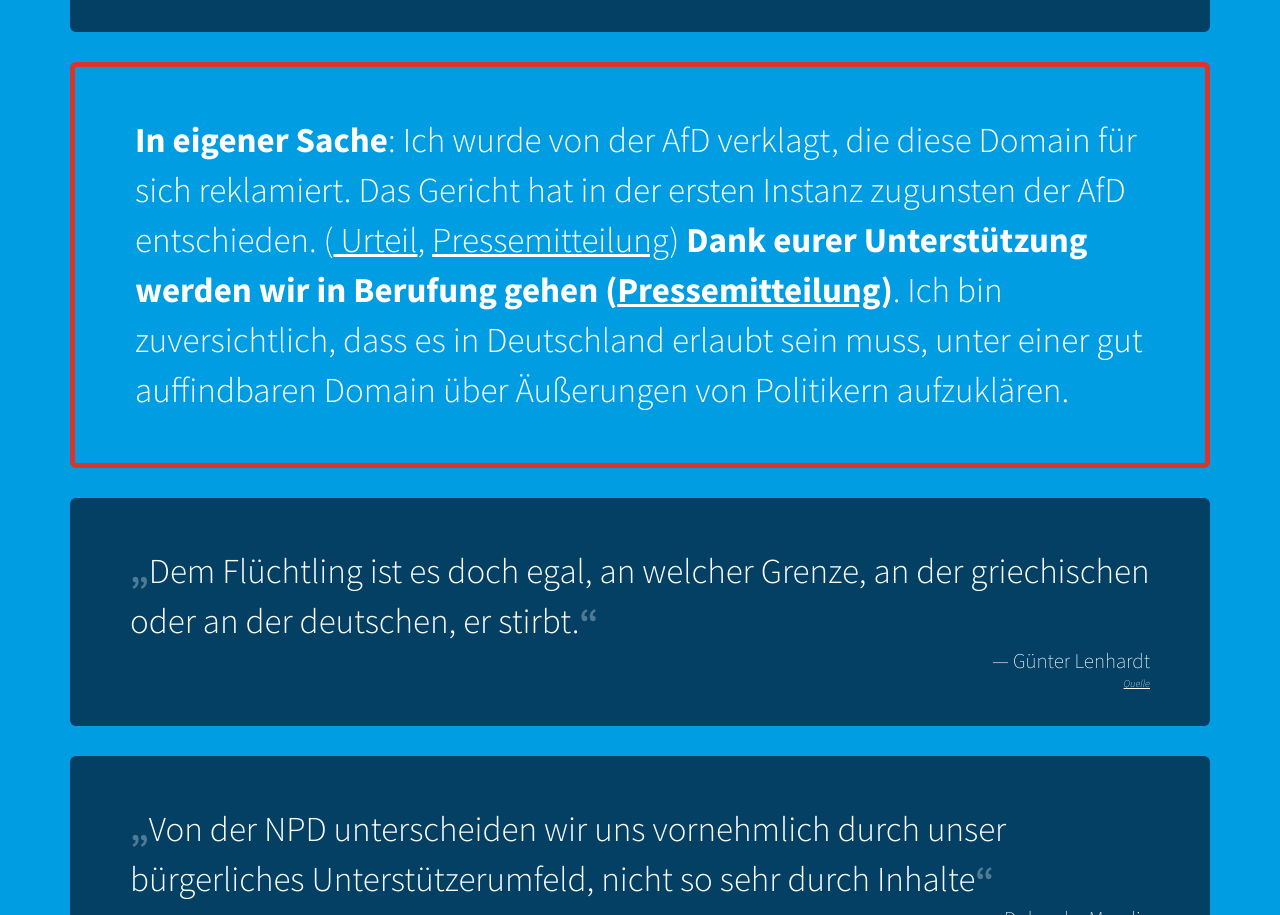
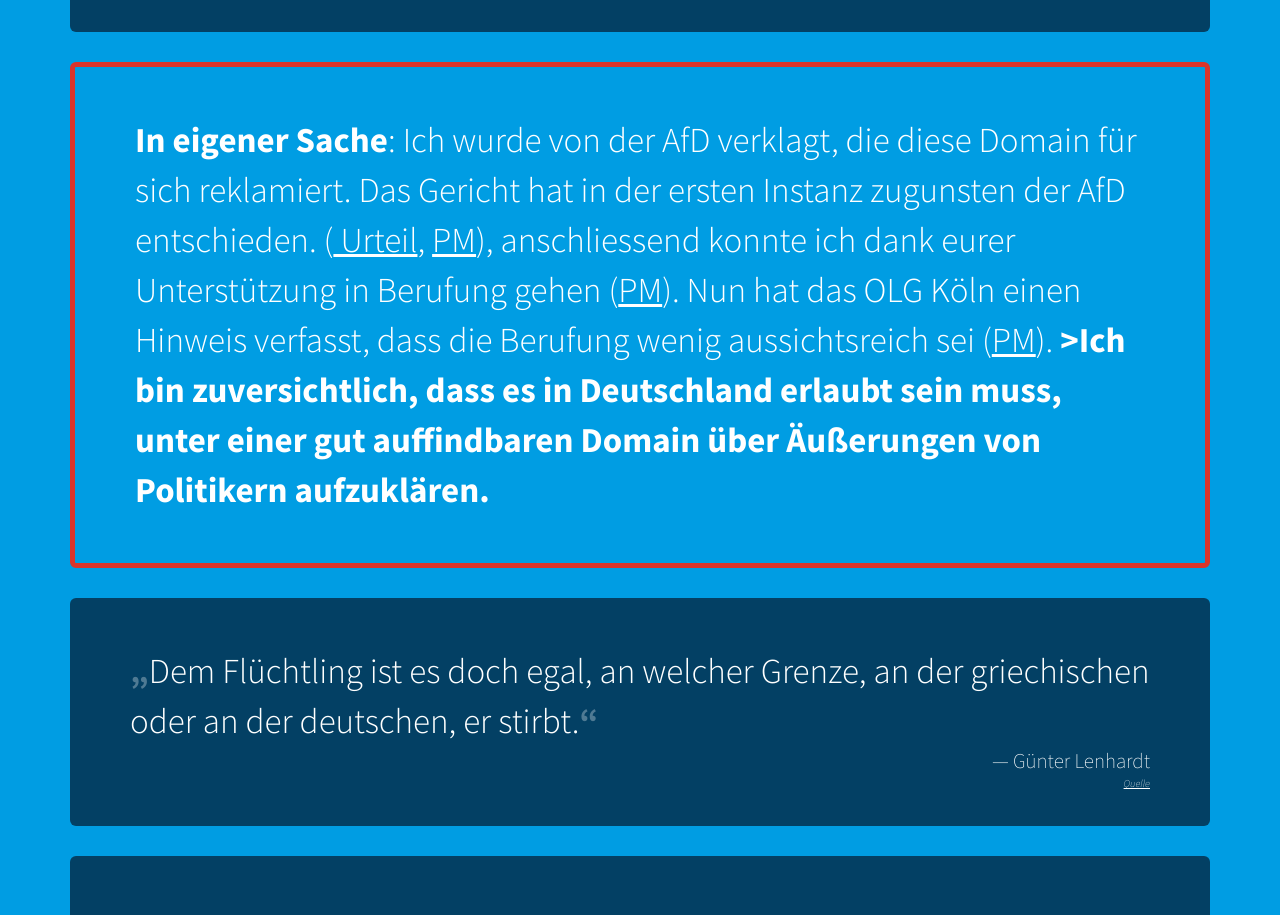
Before and after one commit to zeitschlag/wirsindafd, a plain HTML site: page index.html in a window 1280 px wide. Shown: the part 841-1756 px from the top of the page. Drawn offline with nearby package versions, Linux system fonts and the light colour scheme.

Commit message:
PM vom OLG hinzugefügt

```diff
--- a/index.html
+++ b/index.html
@@ -58,9 +58,8 @@
       </div>
 
       <div class="jumbotron pm">
-        <p><b>In eigener Sache</b>: Ich wurde von der AfD verklagt, die diese Domain für sich reklamiert. Das Gericht hat in der ersten Instanz zugunsten der AfD entschieden. (<a href="Urteil_AfD_Mattes.pdf" target="_blank"> Urteil</a>, <a href="PM_Urteil.pdf" target="_blank">Pressemitteilung</a>) <b>Dank eurer Unterstützung werden wir in Berufung gehen (<a href="PM_Berufung.pdf" target="_blank">Pressemitteilung</a>)</b>. Ich bin zuversichtlich, dass es in Deutschland erlaubt sein muss, unter einer gut auffindbaren Domain über Äußerungen von Politikern aufzuklären.</p>
+        <p><b>In eigener Sache</b>: Ich wurde von der AfD verklagt, die diese Domain für sich reklamiert. Das Gericht hat in der ersten Instanz zugunsten der AfD entschieden. (<a href="Urteil_AfD_Mattes.pdf" target="_blank"> Urteil</a>, <a href="PM_Urteil.pdf" target="_blank">PM</a>), anschliessend konnte ich dank eurer Unterstützung in Berufung gehen (<a href="PM_Berufung.pdf" target="_blank">PM</a>). Nun hat das OLG Köln einen Hinweis verfasst, dass die Berufung wenig aussichtsreich sei (<a href="PM_Hinweis_OLG" target="_blank">PM</a>). <strong>>Ich bin zuversichtlich, dass es in Deutschland erlaubt sein muss, unter einer gut auffindbaren Domain über Äußerungen von Politikern aufzuklären.</strong></p>
       </div>
-
 
       <div class="jumbotron">
         <blockquote>Dem Flüchtling ist es doch egal, an welcher Grenze, an der griechischen oder an der deutschen, er stirbt.</blockquote>
```
Also changed, not shown: 1 other file.
